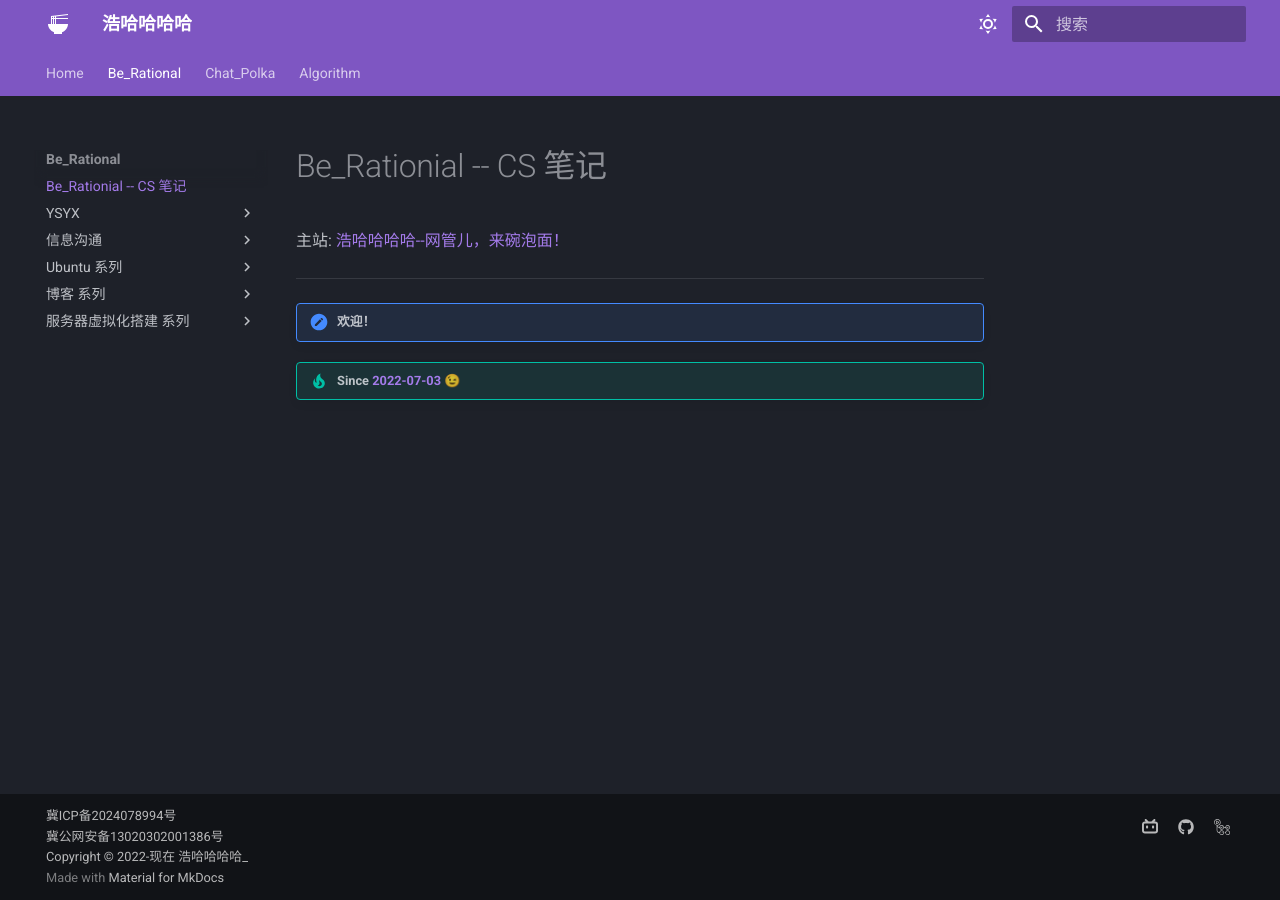
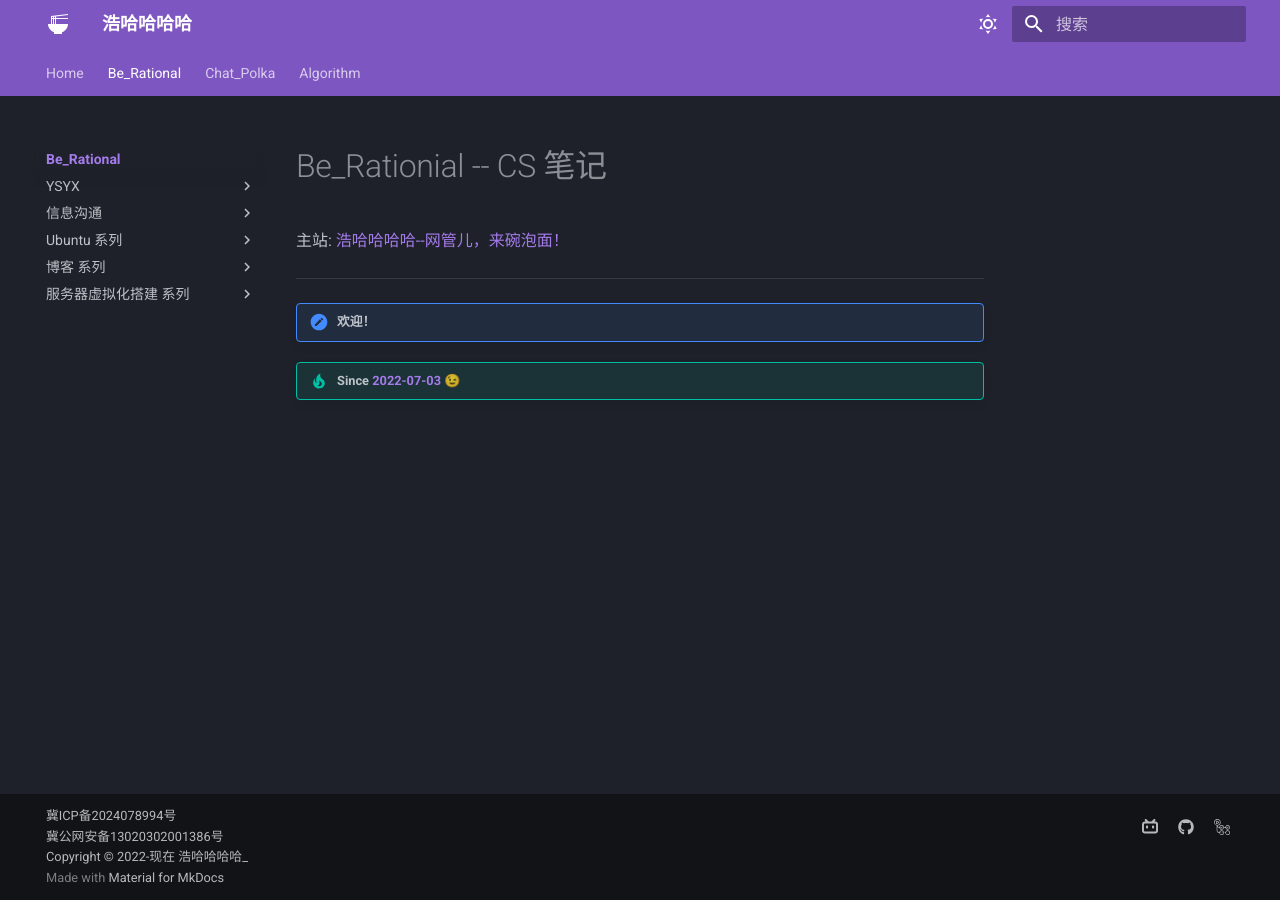
Before and after one commit to Haohahahaha/cs, an MkDocs documentation site: the page built from docs/index.md, in a window 1280 px wide. Built offline with MkDocs 1.6.1 and Material for MkDocs 9.7.7, drawn with Linux system fonts in a browser that asks for light colours; some of the changed lines change nothing that is shown.

Commit message:
2025-03-27_15:16:44 update

```diff
--- a/mkdocs.yml
+++ b/mkdocs.yml
@@ -41,7 +41,7 @@ edit_uri: edit/main/docs
 nav:
   - Home: http://haohaha.cn
   - Be_Rational:
-    - 01-index.md
+    - index.md
     - YSYX:
       - ysyx/index.md
       - 0116-预学习-1: ysyx/0116/log.md
```
Also changed, not shown: docs/index.md (renamed from docs/01-index.md).
